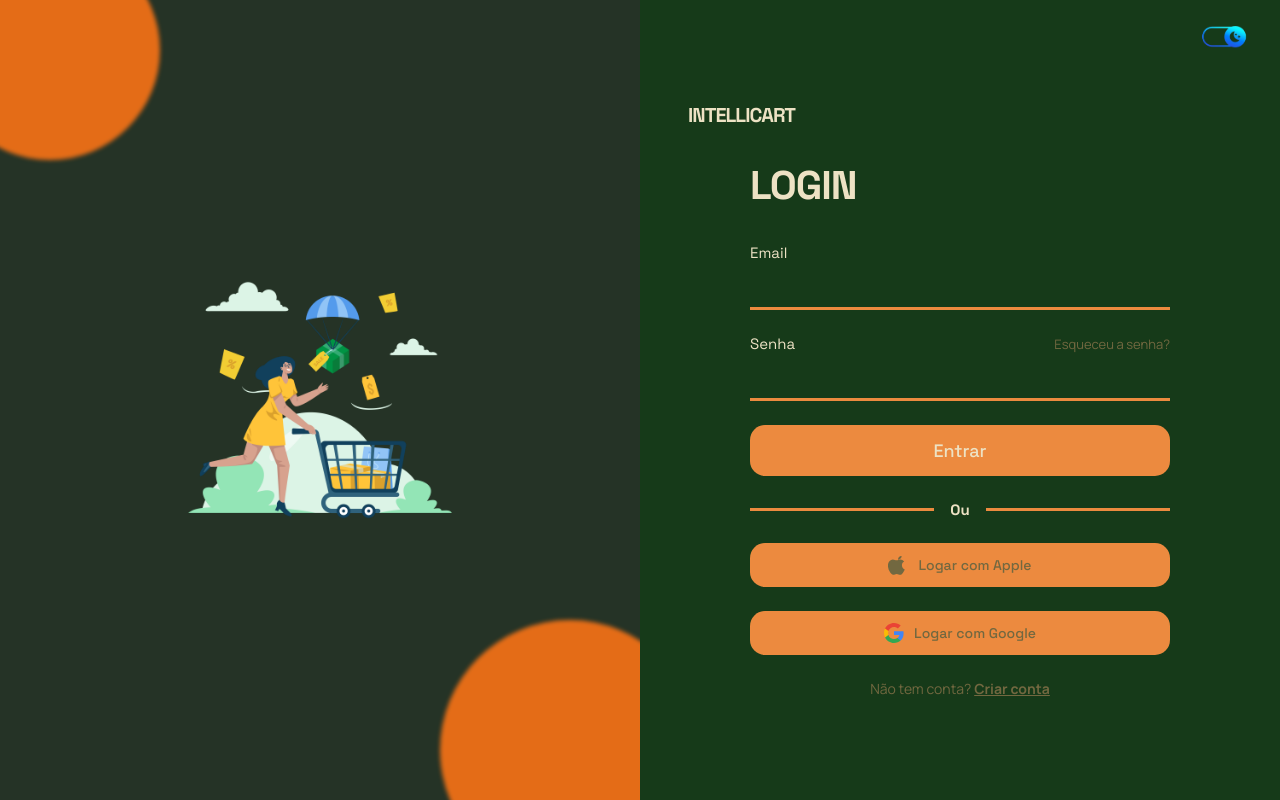
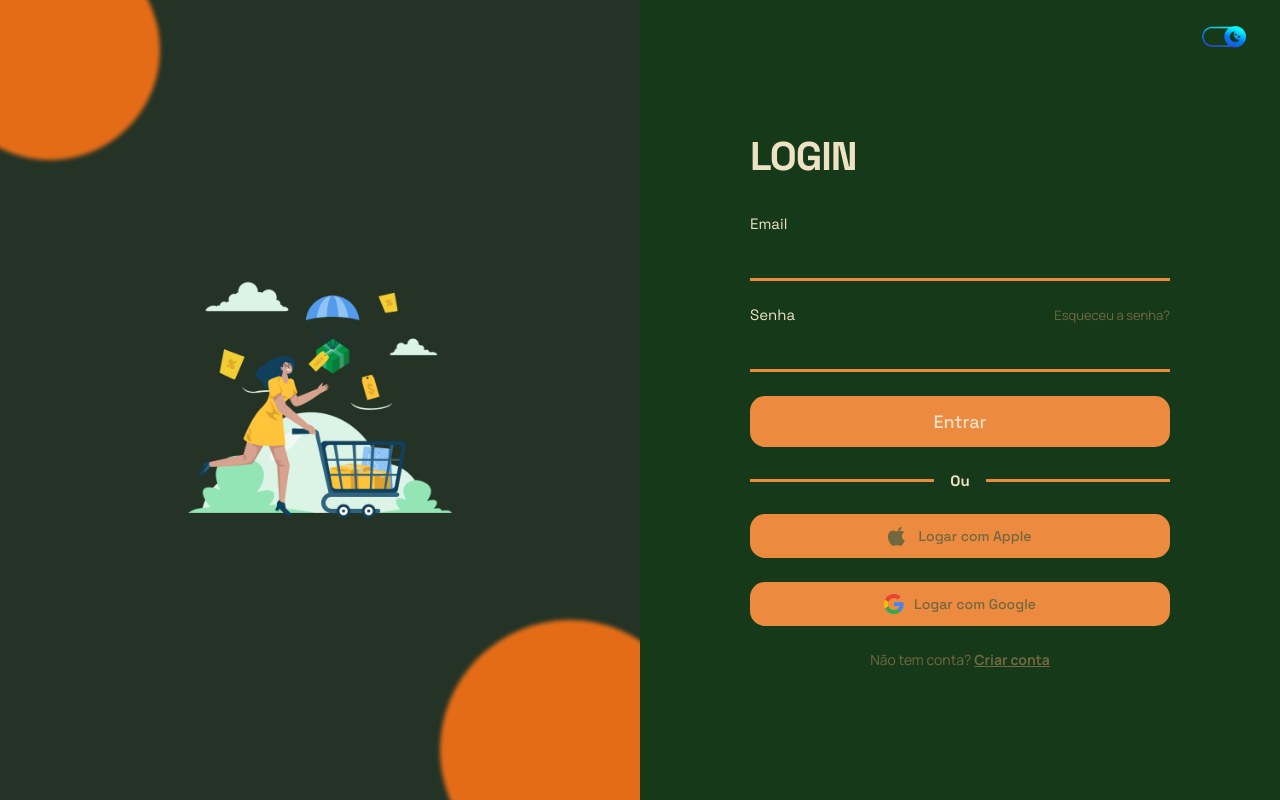
Before and after one commit to RobertaVitoriadeSouza/tcc-intercall, a website: page index.html in a window 1280 px wide. Drawn offline with Linux system fonts and the light colour scheme.

Commit message:
Remove wordmark INTELLICART do topo da tela de login

```diff
--- a/index.html
+++ b/index.html
@@ -25,8 +25,6 @@
   </div>
 
   <div class="login-form-panel">
-    <a href="index.html" class="login-logo">INTELLICART</a>
-
     <form class="login-form">
       <h1>LOGIN</h1>
       <p class="login-error" id="loginError" role="alert" hidden></p>
```
